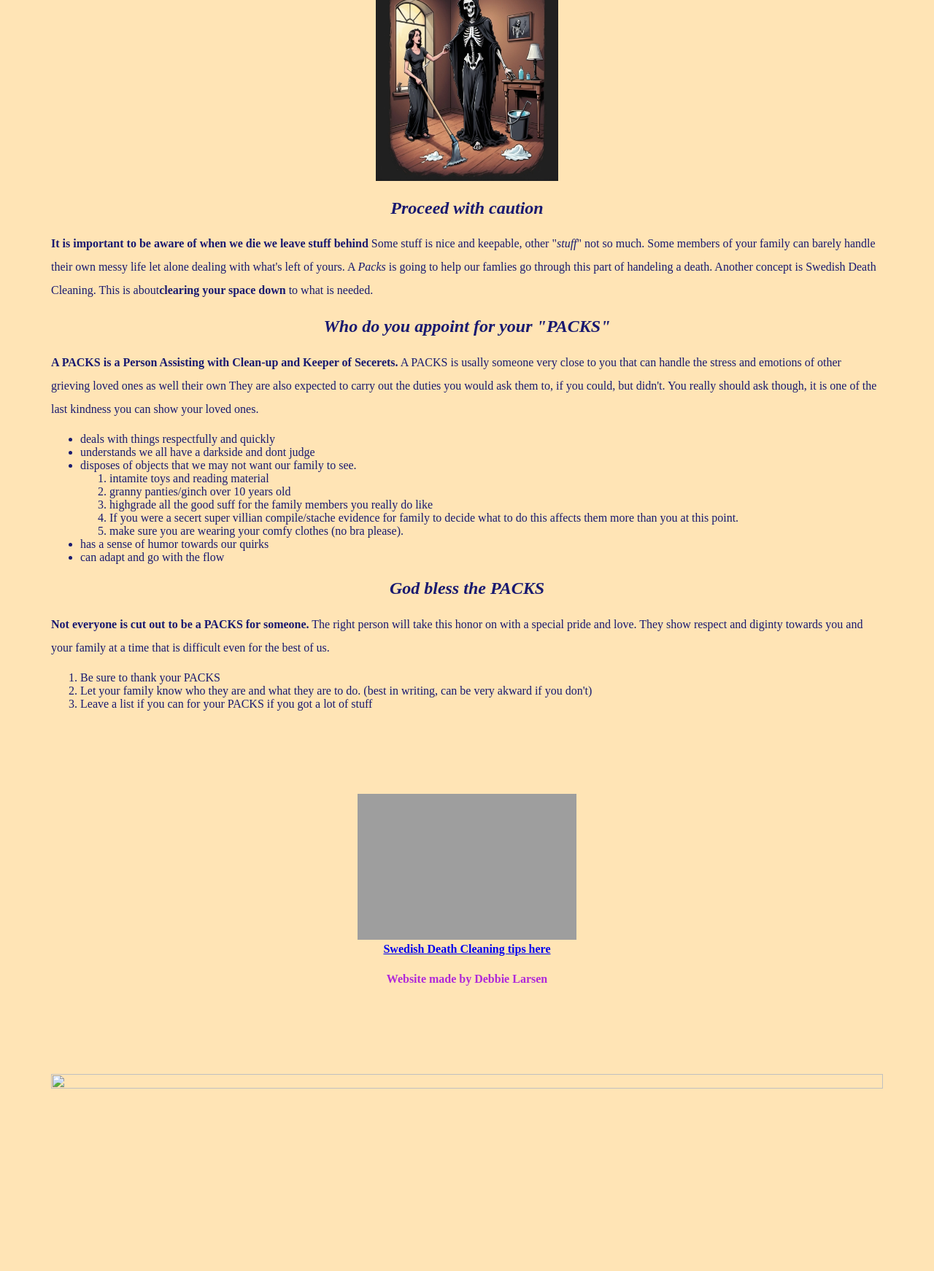
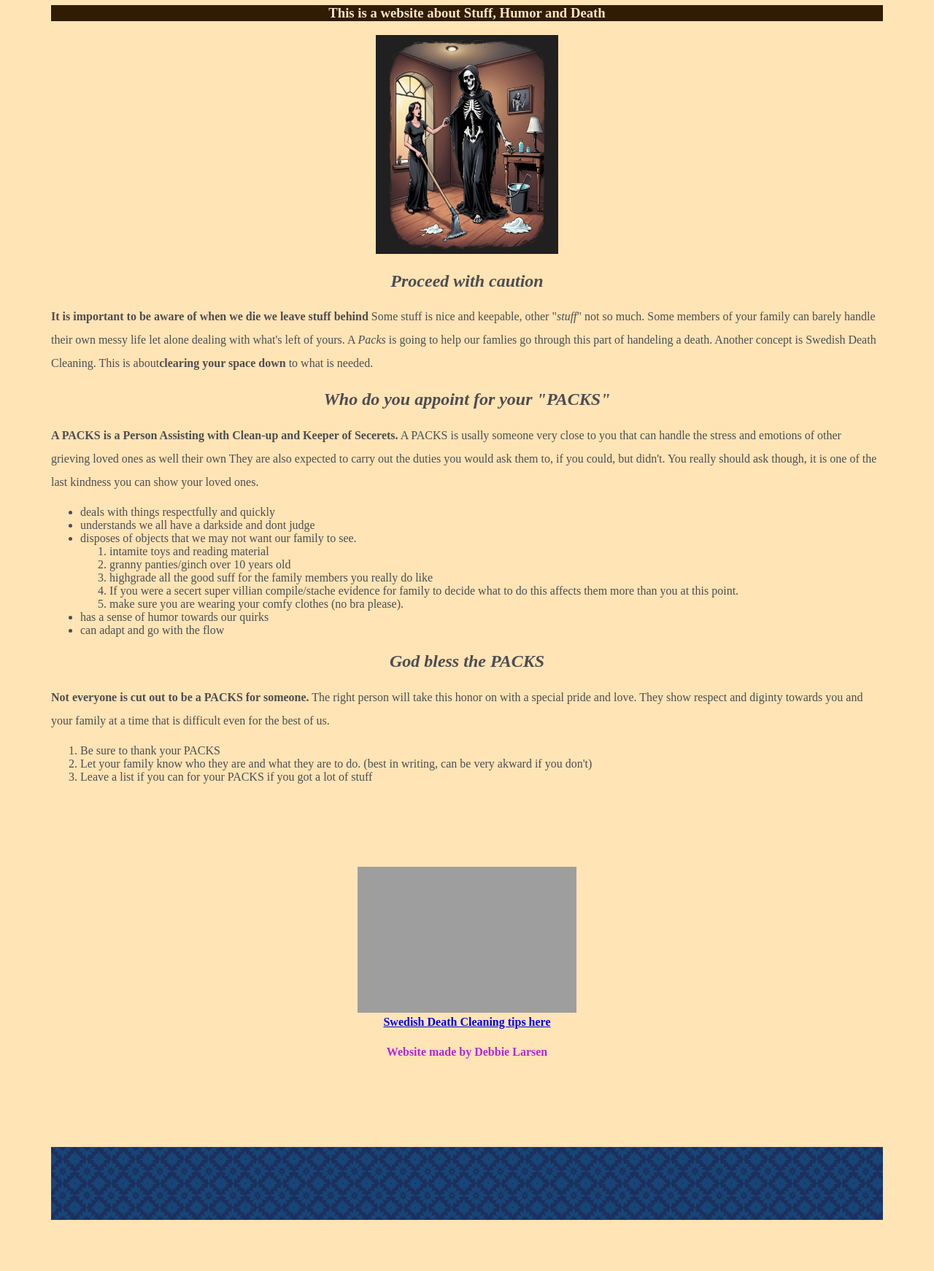
Before and after one commit to debbielarsen/capstone, a plain HTML site: page index.html in a window 1280 px wide. Shown: the part 243-1985 px from the top of the page at 73% size. Before the commit the page ends 1825 px from the top, so only its background shows below. Drawn offline with Linux system fonts and the light colour scheme; grey boxes are pictures that could not be loaded.

Commit message:
add.css2

```diff
--- a/index.html
+++ b/index.html
@@ -13,11 +13,11 @@
     <body>
 
       <!-- hello there -->
-
+      <div class="banner"> </div>
       <header>
         <h1 class="h1-stuff">The stuff we leave behind</h1>
         <h2></h2>
-        <h3> This is a website about Stuff, Humor and Death</h3>
+        <h3> <div class="h3-stuff"> This is a website about Stuff, Humor and Death </div></h3>
       </header>
       <!-- this is an AI generated image by Debbie Larsen -->
         <section><img src="images/openart-image_8lKdPvMi_1740774887313_raw.jpg"
@@ -74,8 +74,6 @@
           <a href="https://www.youtube.com/watch?v=OkwZ66DmvL4" target="_blank">Swedish Death Cleaning tips here</a></p>
           <p id="endding">Website made by Debbie Larsen</p>
         </footer>
-        <p><div class="shortie">
-          <img src="image/moroccan-flower-dark.png"
-          width="100%" height="20px" ></div></p>
+           <div class="banner"> </div>
     </body>
 </html>
--- a/style.css
+++ b/style.css
@@ -1,13 +1,19 @@
 /* i am trying my best here */
 head{
+
    color: rgb(61, 2, 2);
    text-align: center;
    border: 100% black;
    padding: bottom 100%;
+   .shortie {
+      background-color: rgb(48, 28, 3);
+      max-width: 100%;
+
+   }
 }
 
 body{
-   color: midnightblue;
+   color: #4d4d52;
    background-color: moccasin;
    font-family: font-family "Shadows Into Light", cursive, Arial, Helvetica, sans-serif;
    font-style: normal;
@@ -17,6 +23,25 @@ body{
    margin: 30px;
    padding: 40px;
    box-sizing: border-box;
+
+
+
+}
+.banner{
+   background-image: url("./images/moroccan-flower-dark.png");
+   height: 100px;
+}
+.shortie {
+   border: 1px black;
+   padding-top: 15px;
+   max-width: 1000;
+   margin: auto;
+}
+.h3-stuff {
+   background-color: rgb(48, 28, 3);
+   max-width: 100%;
+   margin: auto;
+   color: bisque;
 
 }
 
@@ -40,12 +65,7 @@ footer{
    text-align: center;
    font-weight: bold;
    margin: 10%;
-   .shortie {
-      border: 1px black;
-      padding-top: 15px;
-      max-width: 1000;
-      margin: 0 auto;
-   }
+
 
 }
 .h1-stuff{
```
